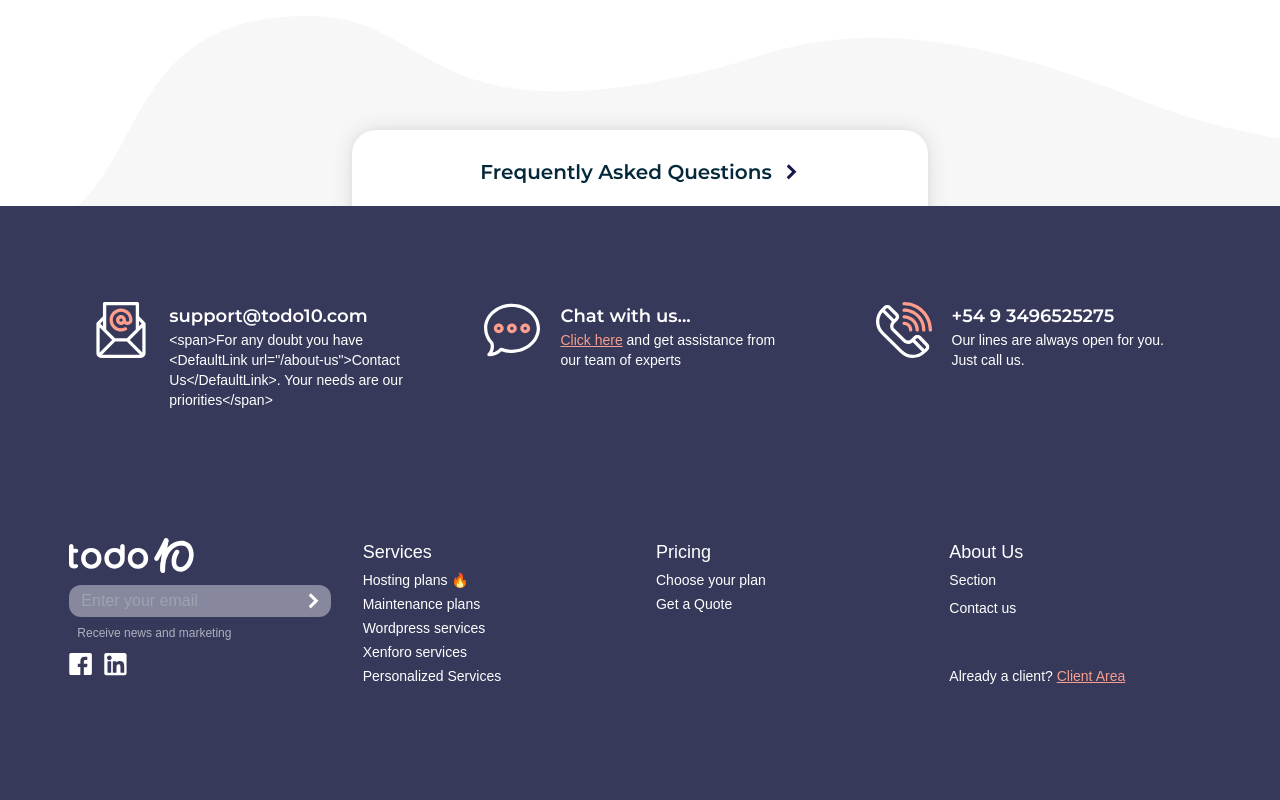
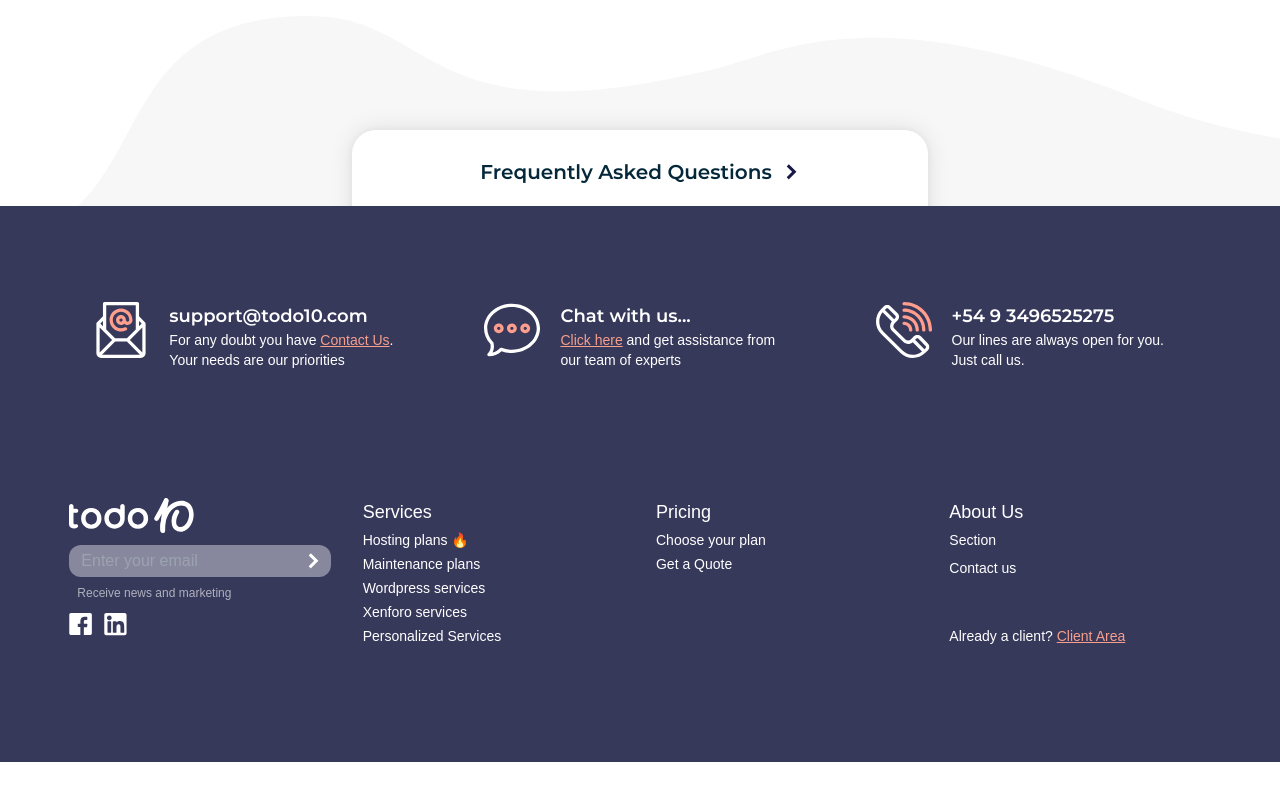
Before and after one commit to ferba24/todo10-web, a Next.js app: page /hosting in a window 1280 px wide. Shown: the part 1446-2246 px from the top of the page. After the commit the page ends 2208 px from the top, so only its background shows below. Built offline with nearby package versions, Linux system fonts and the light colour scheme; a web font is replaced by a local one.

Commit message:
Updated text

```diff
--- a/data/footer.js
+++ b/data/footer.js
@@ -13,7 +13,7 @@ export const topItems = [
     key: 'email',
     icon: '/icons/mail.svg',
     title: 'support@todo10.com',
-    desc: '<span>For any doubt you have <DefaultLink url="/about-us">Contact Us</DefaultLink>. Your needs are our priorities</span>'
+    desc: <span>For any doubt you have <DefaultLink url="/about-us">Contact Us</DefaultLink>. Your needs are our priorities</span>
   },
   {
     key: 'chat',
--- a/data/hosting/benefits.js
+++ b/data/hosting/benefits.js
@@ -24,17 +24,17 @@ const benefits = [
   {
     icon: signal,
     title: '24/7 Site Monitoring',
-    desc: 'Let us handle all technical aspect of hosting. That means updates to both core and plugins.'
+    desc: 'Even during weekends! Rely on us for your IT infrastructure while you focus on your business.'
   },
   {
     icon: wordpressOptimized,
-    title: 'Wordpress Optimized',
-    desc: 'Our friendly support team is available to help you 24 hours a day.'
+    title: 'Wordpress/XenForo Optimized',
+    desc: 'Knowing about your platform is the key and something we have been doing for more than a decade.'
   },
   {
     icon: optimization,
     title: 'Scalable',
-    desc: 'We take hourly offsite backups automatically, guaranteeing the safety of your website.'
+      desc: "Your plan can grow with your website and there won't be any limitations as to the level to which you can scale."
   },
 ]
 
--- a/data/steps/index.js
+++ b/data/steps/index.js
@@ -148,7 +148,7 @@ const initialStep = {
       value: 'maintenancePlans',
       icon: notebook,
       title: 'Maintenance plans',
-      desc: 'An intelligent option for your services.',
+      desc: 'Rely on us for maintaining your online business',
       nextStep: maintenanceOptions
     },
     {
@@ -163,14 +163,14 @@ const initialStep = {
       value: 'services',
       icon: servicesIcon,
       title: 'Services',
-      desc: 'Xenforo and Wordpress available!',
+      desc: 'Focused on Xenforo and Wordpress',
       nextStep: finalForm
     },
     {
       value: 'personalizedServices',
       icon: personalizedIcon,
       title: 'Personalized Services',
-      desc: 'SEO, Web Design, Dedicated services, everything you need.',
+      desc: 'Dedicated Servers, SEO, Web Design, custom services, everything you need.',
       nextStep: personalizedStep
     }
   ]
--- a/pages/about-us.js
+++ b/pages/about-us.js
@@ -92,7 +92,7 @@ export default function AboutUs() {
         <FeatureHighlight
           image="/images/about-us.svg"
           title={<span className="text-orange">Always Champions for our Customers</span>}
-          desc="Our customers take first priority in every decision we make. And every day, we share our values of authenticity and reliability with the people we serve. We feel putting people first isn’t just the right way to do business, it’s the right thing, period."
+          desc="Our customers take first priority in every decision we make. And every day, we share our values of authenticity and reliability with the people we serve. <br> We feel putting people first isn’t just the right way to do business, it’s the right thing, period."
           leftExtra={cloud}
         />
       </div>
--- a/pages/index.js
+++ b/pages/index.js
@@ -102,7 +102,8 @@ const hostingItems = [
 const maintenanceItems = [
     'Adapted to your needs',
     'Security, optimization, troubleshooting',
-    'Top-notch support staff'
+    'Top-notch support staff',
+    'Rely on us for maintaining your websites'
 ]
 
 const SecondSection = () => {
--- a/pages/wordpress.js
+++ b/pages/wordpress.js
@@ -16,7 +16,7 @@ const FirstSection = () => (
     <div className="section container-small">
       <FeatureHighlight
         image="/icons/wordpress-screen.svg"
-        title={<span className="text-orange">Why choose Wordpress?</span>}
+        title={<span className="text-orange">Why Choose Wordpress?</span>}
         desc={<div>WordPress is, by far, the most popular open source Content Management System (CMS), used by approximately 75 million websites.
 
             <br/><br/>Thousands of plugins and templates power a flexible and simple interface, which reduces development costs and deployment time.</div>}
@@ -30,7 +30,7 @@ const SecondSection = () => (
     <FeatureHighlight
       image="/icons/server.svg"
       title={<span>Wordpress <span className="text-orange">Hosting Plans</span></span>}
-      desc="Providing reliability and security for your business with high-quality hosting. Full managed optimized hosting powered by Litesped. "
+      desc="Providing reliability and security for your business with high-quality hosting. Full managed optimized hosting powered by Litesped & secure backups. "
       link={paths.HOSTING}
       linkLabel="Know more"
       reverse
```
